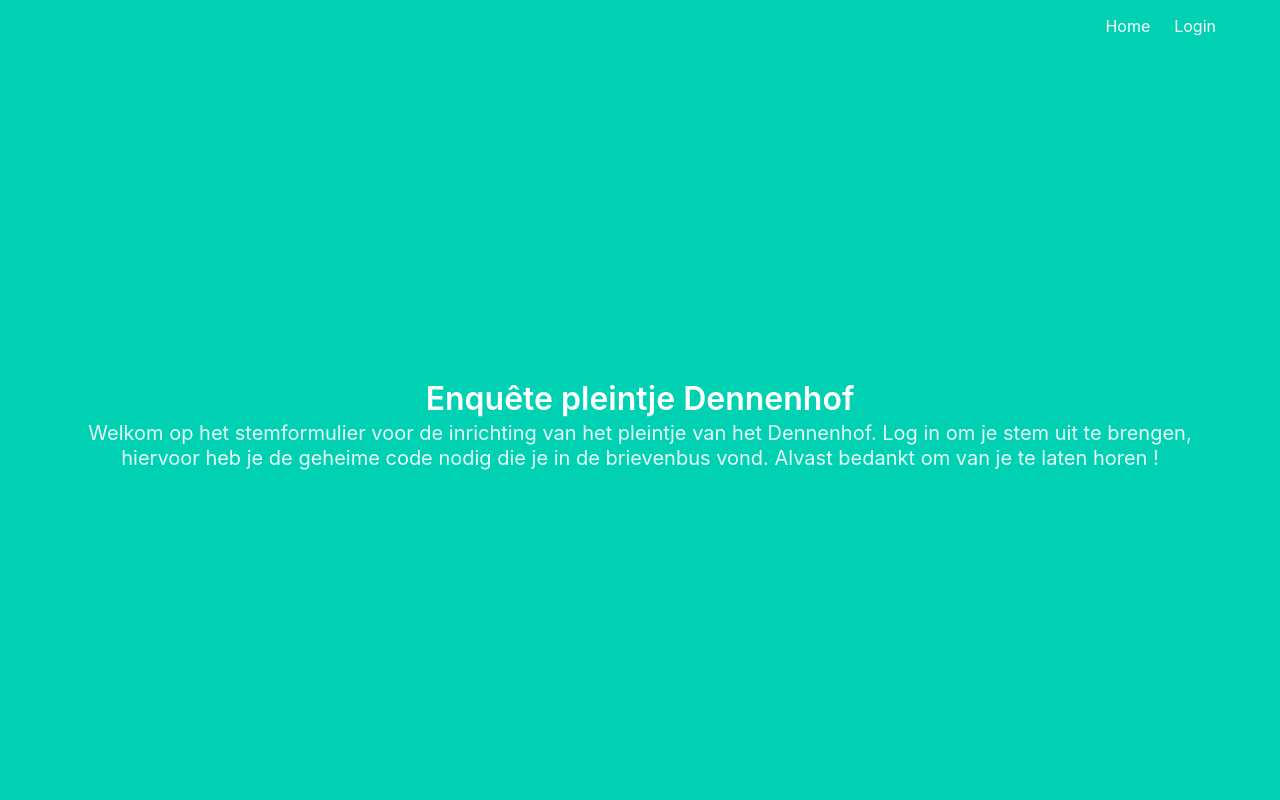
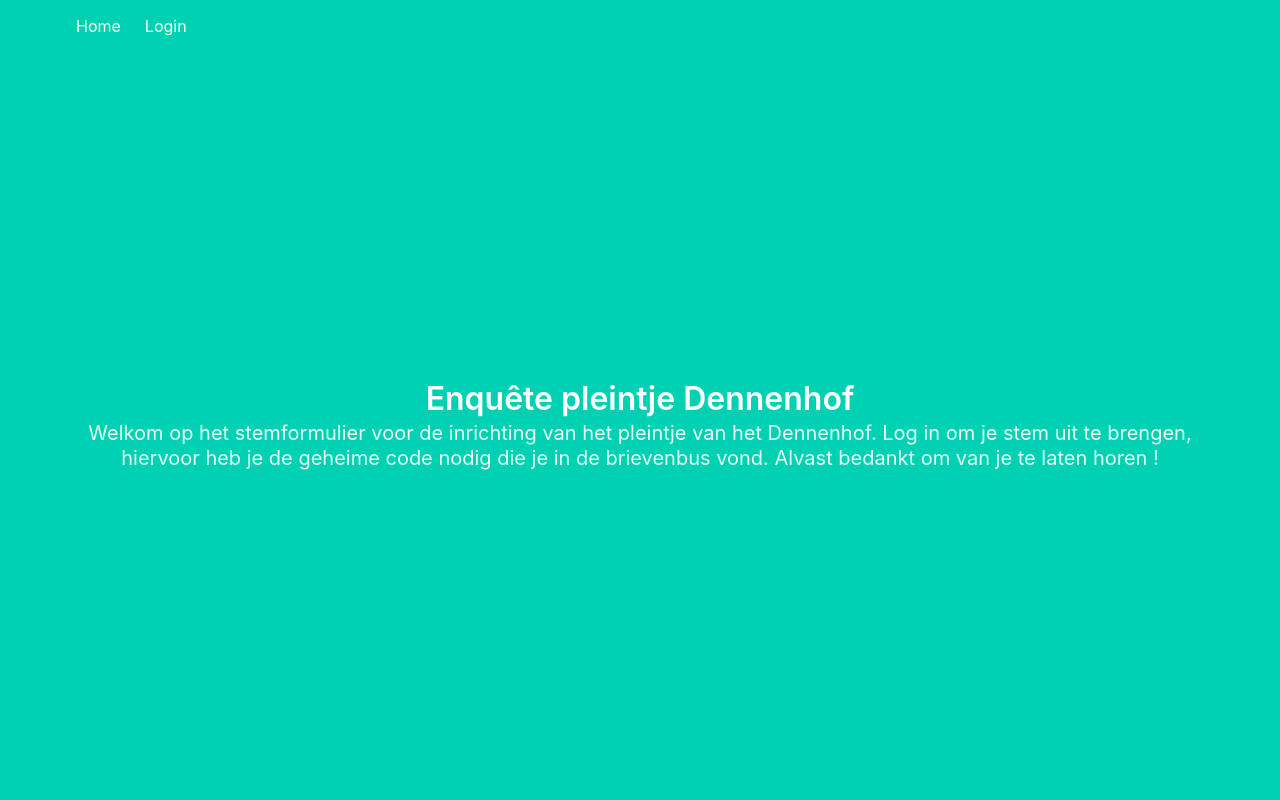
Before and after one commit to binomaiheu/poll-app, a Flask app: page / in a window 1280 px wide. Run offline with Flask 2, Linux system fonts and the light colour scheme.

Commit message:
moved navbar

```diff
--- a/poll/templates/base.html
+++ b/poll/templates/base.html
@@ -16,8 +16,8 @@
             <nav class="navbar">
                 <div class="container">
 
-                    <div id="navbarMenuHeroA" class="navbar-menu">
-                        <div class="navbar-end">
+                    <div id="navbarMenuHeroA" class="navbar-menu is-active">
+                        <div class="navbar-start">
                             <a href="{{ url_for('main.index') }}" class="navbar-item">
                                 Home
                             </a>
```
